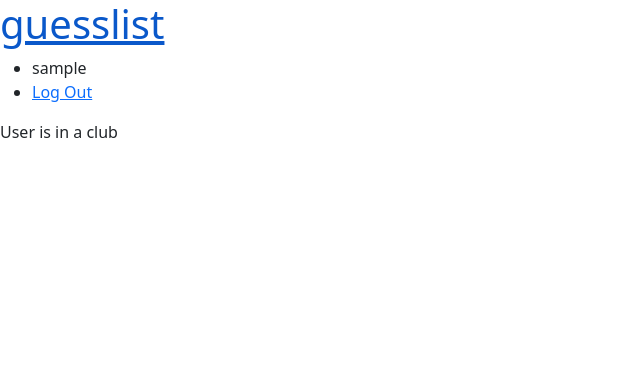
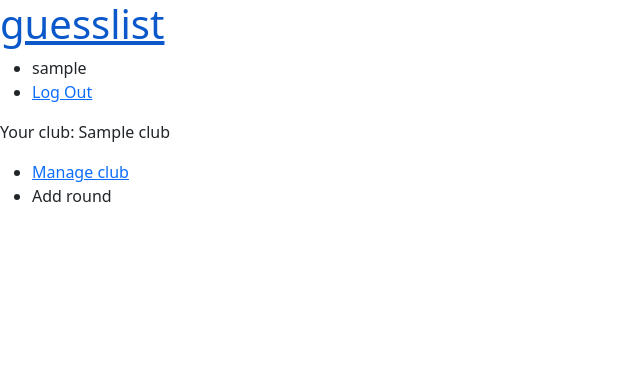
Before and after one commit to jaholgate/guesslist-public, a Flask app: template guesslist/templates/index.html in a window 1280 px wide. Shown: the top 380 px of the page, without its empty margins (0-640 px from the left). Run offline with Flask 3, Linux system fonts and the light colour scheme; the visitor is signed in with stand-in values (Sample User, id 1); data comes from the database, SQL or seed files in the repository; the template is opened without the code that fills it: most values are stand-ins (such as "Sample title", 1, 10 or a date in 2020).

Commit message:
Updated index to show club name and link to manage club if admin

```diff
--- a/guesslist/club.py
+++ b/guesslist/club.py
@@ -143,7 +143,7 @@ def update(id):
             db = get_db()
             db.execute("UPDATE club SET name = ?" " WHERE id = ?", (name, id))
             db.commit()
-            return redirect(url_for("club.index"))
+            return redirect(url_for("index.index"))
 
     return render_template("club/update.html", club=club)
 
--- a/guesslist/templates/index.html
+++ b/guesslist/templates/index.html
@@ -1,6 +1,26 @@
 {% extends 'base.html' %} {% block content %} {% if g.user %} {% if g.user['club_id'] %}
-<p>User is in a club</p>
-{% else %}
+<p>Your club: {{ club.name }}</p>
+{% if g.user['id'] == club['admin_id'] %}
+<ul>
+	<li><a class="action" href="{{ url_for('club.update', id=club['id']) }}">Manage club</a></li>
+	<li>Add round</li>
+</ul>
+
+{% endif %} {% else %} {% block round_content %} {% for round in rounds %}
+<article class="club">
+	<header>
+		<div>
+			<h3>{{ round['number'] }} {{ round['name'] }}</h3>
+			<p>{{ round['description'] }}</p>
+		</div>
+		<!-- {% if g.user['id'] == club['admin_id'] %}
+		<a class="action" href="{{ url_for('club.update', id=club['id']) }}">Manage</a>
+		{% endif %} -->
+	</header>
+</article>
+{% if not loop.last %}
+<hr />
+{% endif %} {% endfor %} {% endblock %}
 
 <ul>
 	<li>
```
Also changed, not shown: guesslist/index.py (+14 -1 lines).
